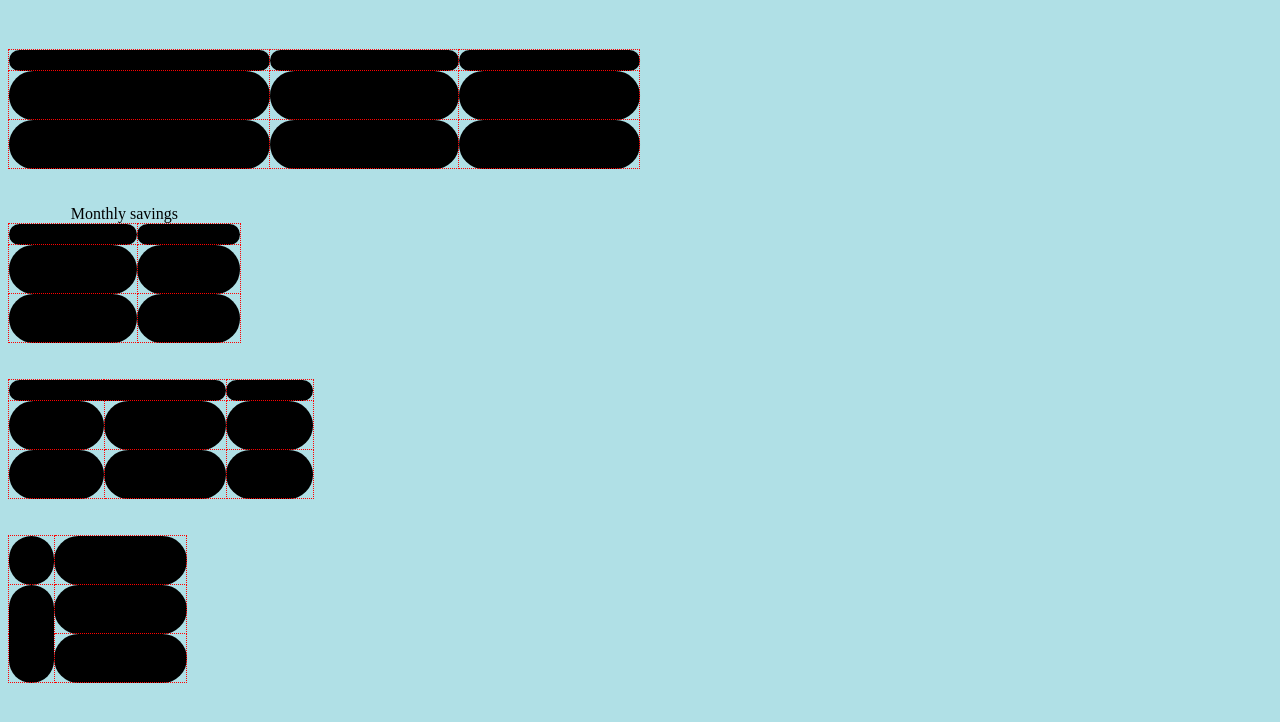
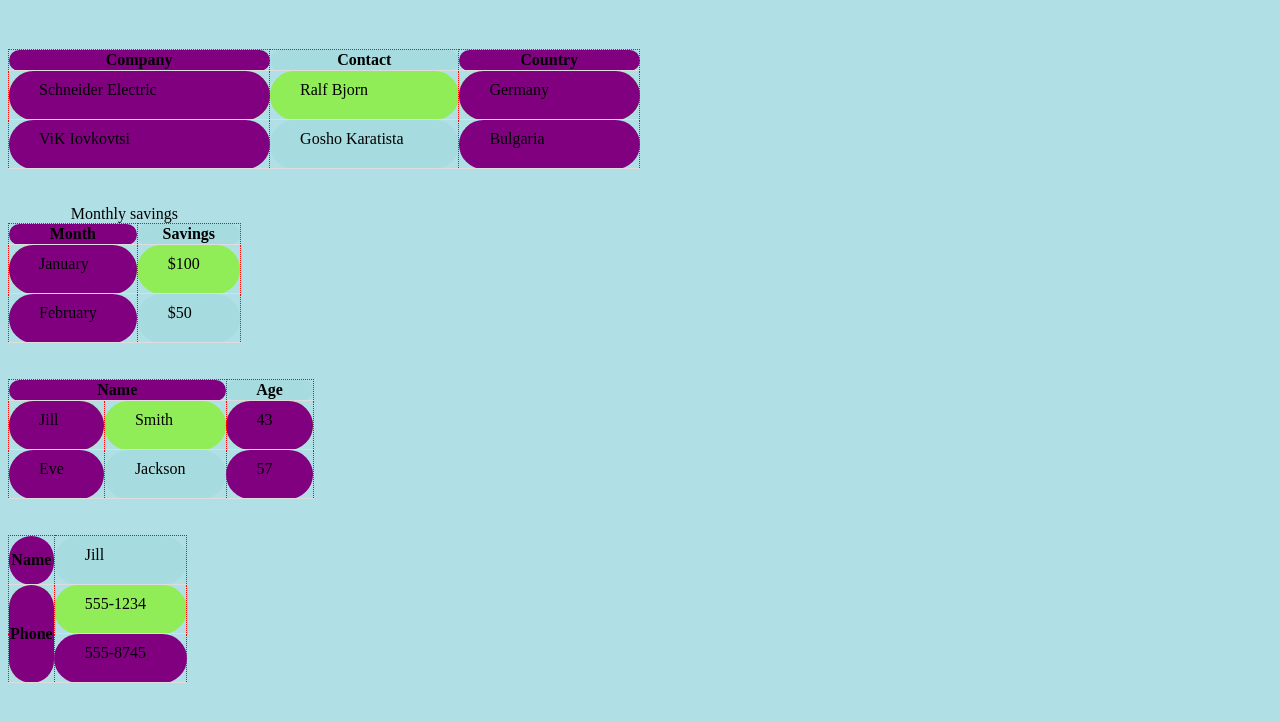
Before and after one commit to MartinHristov02/W3S-Uni, a plain HTML site: page index.html in a window 1280 px wide. Shown: the part 1934-2656 px from the top of the page. Drawn offline with Linux system fonts and the light colour scheme.

Commit message:
Add files via upload

```diff
--- a/index.html
+++ b/index.html
@@ -32,7 +32,7 @@ table, th, td {
 	border-style: dotted;
 }
 th, td {
-	background-color: black;
+	background-color: purple;
 	border-color: red;
 }
 
@@ -40,6 +40,29 @@ th {
 	text-align:center;
 }
 
+tr:nth-child(even) {
+  background-color: #8cfc03;
+}
+
+td:nth-child(even), th:nth-child(even) {
+  background-color: #9e9090;
+}
+
+tr {
+  border-bottom: 1px solid #ddd;
+}
+
+tr:hover {background-color: #f5bf42;}
+
+<!-- RBGA variant (A = Alpha = transparency)
+tr:nth-child(even) {
+  background-color: rgba(150, 212, 212, 0.4);
+}
+
+th:nth-child(even),td:nth-child(even) {
+  background-color: rgba(150, 212, 212, 0.4);
+}
+-->
 
 <!-- Padding
 th, td {
@@ -424,5 +447,44 @@ table {
 <br><br>
 
 
+<!-- Table color grouping
+<table>
+  <colgroup>
+    <col span="2" style="background-color: #D6EEEE">
+  </colgroup>
+  <tr>
+    <th>MON</th>
+    <th>TUE</th>
+    <th>WED</th>
+    <th>THU</th>
+...
+Legal CSS properties:
+width, visibility, background, border
+
+<table>
+  <colgroup>
+    <col span="2" style="background-color: #D6EEEE">
+    <col span="3" style="background-color: pink">
+  </colgroup>
+  <tr>
+    <th>MON</th>
+    <th>TUE</th>
+    <th>WED</th>
+    <th>THU</th>
+...
+-->
+<!-- Empty Colgroups
+<table>
+  <colgroup>
+    <col span="3">
+    <col span="2" style="background-color: pink">
+  </colgroup>
+  <tr>
+    <th>MON</th>
+    <th>TUE</th>
+    <th>WED</th>
+    <th>THU</th>
+... -->
+
 </body>
 </html>
```
